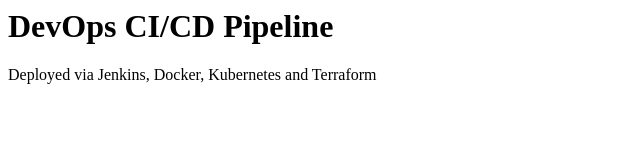
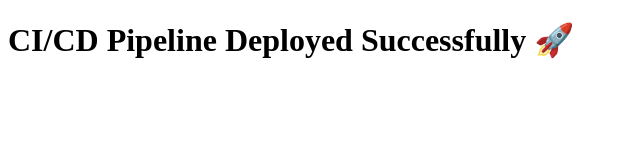
Before and after one commit to jagan-SRE/DevOps-hands-on, a plain HTML site: page day-45-cicd-jenkins-eks/app/index.html in a window 1280 px wide. Shown: the whole page, without its empty margins (0-640 px from the left). Drawn offline with Linux system fonts and the light colour scheme.

Commit message:
Day 45: Jenkins CI/CD Pipeline setup

```diff
--- a/day-45-cicd-jenkins-eks/app/index.html
+++ b/day-45-cicd-jenkins-eks/app/index.html
@@ -1,2 +1,9 @@
-<h1>DevOps CI/CD Pipeline</h1>
-<p>Deployed via Jenkins, Docker, Kubernetes and Terraform</p>
+<!DOCTYPE html>
+<html>
+<head>
+  <title>DevOps CI/CD Pipeline</title>
+</head>
+<body>
+  <h1>CI/CD Pipeline Deployed Successfully 🚀</h1>
+</body>
+</html>
```
Also changed, not shown: 3 other files.
